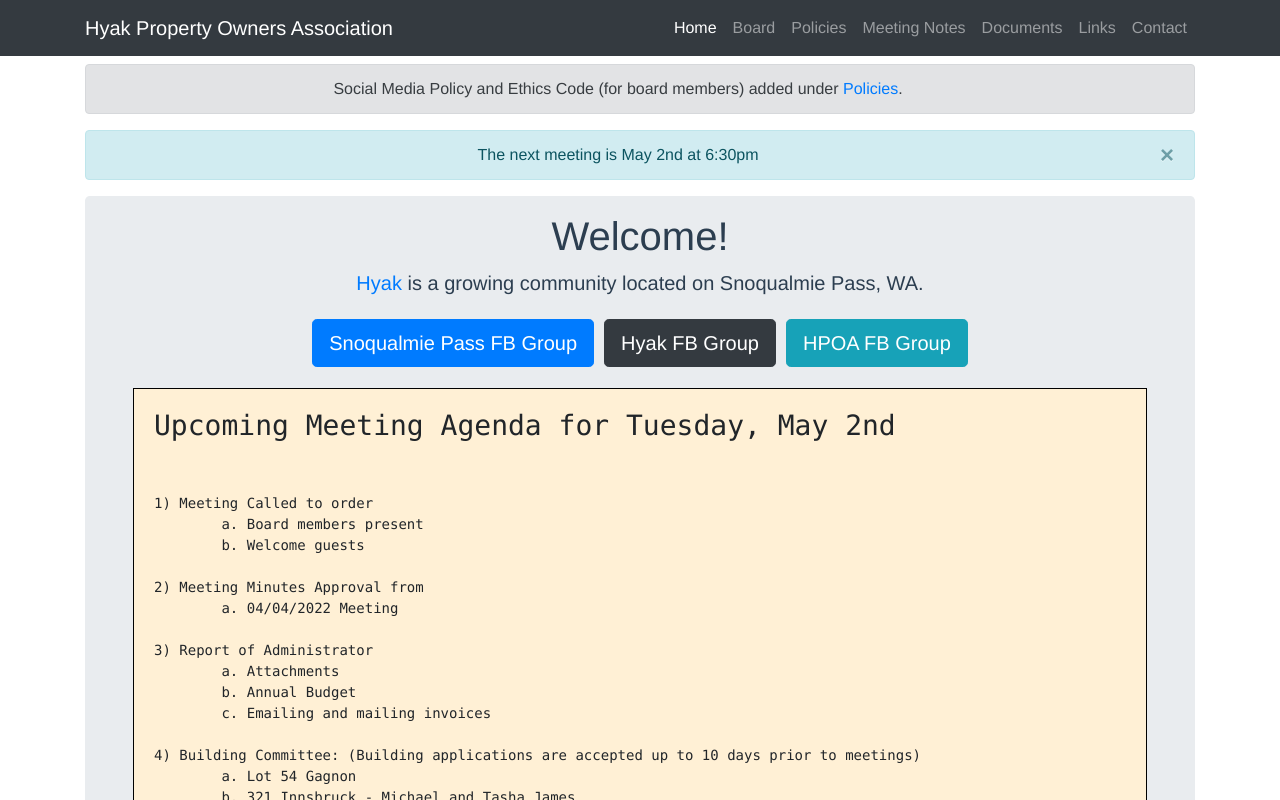
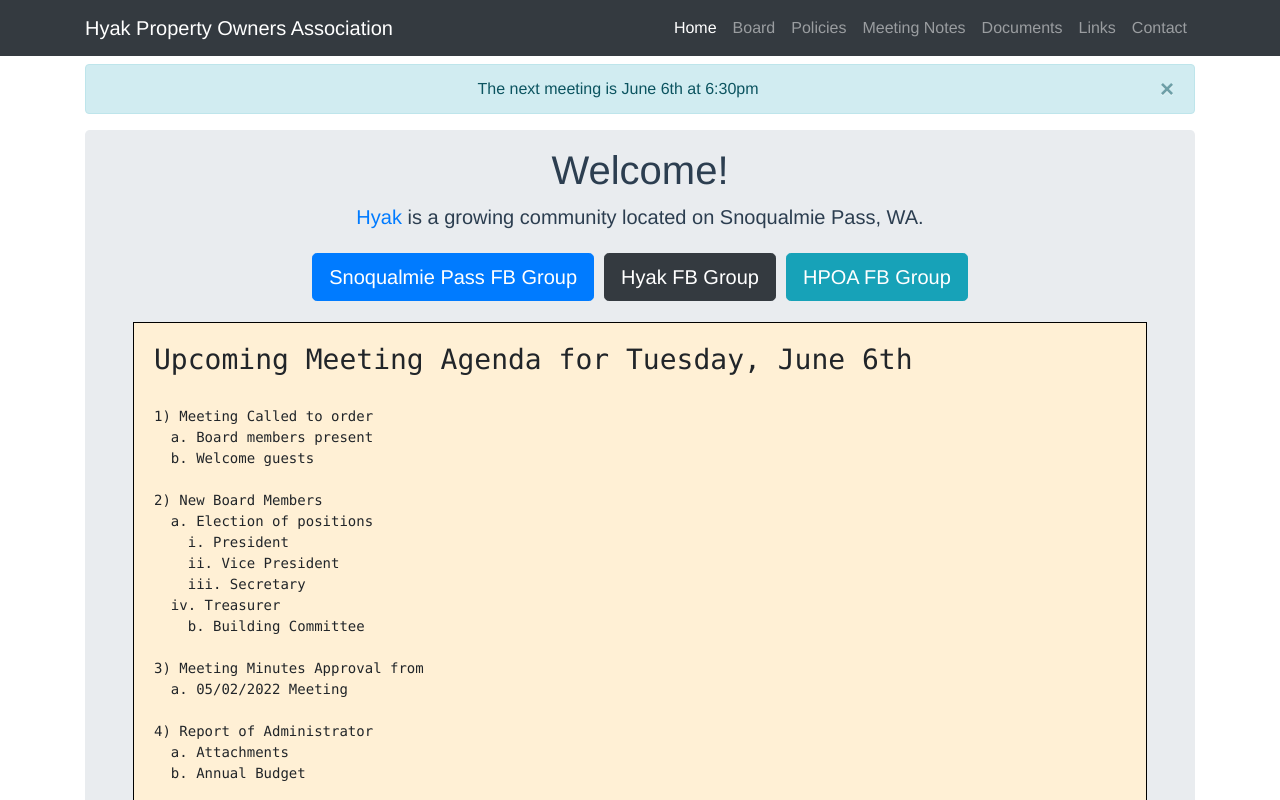
Before and after one commit to legauntt/hyak.life, a Vue app: page / in a window 1280 px wide. Shown: the top 800 px of the page. Built offline with nearby package versions, Linux system fonts and the light colour scheme.

Commit message:
Agenda Theory

```diff
--- a/src/views/Home.vue
+++ b/src/views/Home.vue
@@ -4,16 +4,17 @@
     <div class="container">
       <div class="row">
         <div class="col-lg-12">
-          <div class="alert alert-secondary alert-dismissible fade show mt-2">
+
+          <!-- <div class="alert alert-secondary alert-dismissible fade show mt-2">
             Social Media Policy and Ethics Code (for board members) added under
             <router-link to="/policies">Policies</router-link>.
-          </div>
+          </div> -->
           <div
             v-if="onTime"
             class="alert alert-info alert-dismissible fade show mt-2"
             role="alert"
           >
-            The next meeting is May 2nd at 6:30pm
+            The next meeting is June 6th at 6:30pm
 
             <button
               type="button"
@@ -69,67 +70,60 @@
                 "
                 v-if="onTime"
               >
-<h3>Upcoming Meeting Agenda for Tuesday, May 2nd</h3>
-
+<h3>Upcoming Meeting Agenda for Tuesday, June 6th</h3>
 1) Meeting Called to order
   a. Board members present
   b. Welcome guests
 
-2) Meeting Minutes Approval from
-	a. 04/04/2022 Meeting
+2) New Board Members
+  a. Election of positions
+    i. President
+    ii. Vice President
+    iii. Secretary
+  iv. Treasurer
+    b. Building Committee
 
-3) Report of Administrator
+3) Meeting Minutes Approval from
+  a. 05/02/2022 Meeting
+
+4) Report of Administrator
   a. Attachments
   b. Annual Budget
-	c. Emailing and mailing invoices
 
-4) Building Committee: (Building applications are accepted up to 10 days prior to meetings)
+5) Building Committee: (Building applications are accepted up to 10 days prior to meetings)
   a. Lot 54 Gagnon
   b. 321 Innsbruck - Michael and Tasha James
+  c. Lot 48 – Renich (tree removal)
 
-5) Old Business
+6) Old Business
   a. Bylaw’s Committee Update
-	i. STVR and Building Committee Building Guidelines Surveys
+    i. STVR Surveys Results
   b. Building Committee Updated
-	i. New building application
-	c. Community Newsletter
-	i. Social media, quarterly and email
-	d. Insurance policy (updating current policy)
-	e. WM Garbage Service
-	f. Covenants Enforcement Policy –
-	i. Signage definition from Bylaws
-	ii. Fences
-	g. Hiring a second Legal Representation specializing in HOA
-	h. County Roads Chipping / Sealing schedule
+    i. Survey results
+  c. Insurance policy (updating current policy)
+  d. Annual Meeting and Neighborhood cleanup
+    i. Annual Mailer reimbursement
+    ii. Annual Cleanup reimbursement
 
-6) New Business
-	a. Annual Meeting and Neighborhood cleanup – dates and budget details
-	b. Annual Mailer and Ballots
-	c. HPOA Zoom Account
-	d. Discussion on releasing plans submitted to building committee
-	e. Dave: Entire board input and review of the documents the Bauer's supplied to the Board on
-	April 4, 2023 and include the Elimination of a Segment of Easement document.
-	f. Dave: Have a discussion relating to if the Board needs to establish any action points relating to
-	the above documents.
-	g. Dave: Regarding WUCOIA - I was provided 2 slides by Kyle Tibbs of WSCAI. I think if a new
-	attorney is selected, it would be best navigated with that individual as I am sure there will be
-	some new governing documents that will need to be executed. The biggest positive I am aware
-	of is the reduction in homeowner voting thresholds to pass new Bylaws and Covenants.
-	h. Dave: I think the Board needs to look at creating Committee chair positions for each board
-	member with the exception of the President. I think for the incoming Board members this will
-	help create some clarity on Board member duties and overall direction of the Board. Some
-	ideas may include Finance, Neighborhood Communications, External Communications,
-	Improvements as well as the existing Building committee.
-	i. Dave: Also, I know it is a time commitment to serve as a Board member and it seems to be
-	increasing. That being said, there needs to be attendance/participation requirements for the
-	Board members to equalize the burden.
+7) New Business
+  a. Letter to members without email to get email addresses
+  b. Volunteer to rehang neighborhood sign
+  c. Governing Documents
+    i. An Assessment Collection Policy.  This will establish interest rates, late charges, and
+    trigger points when the Board wants liens and other collection action done.
+    ii. A Rule for Fines.  This Rule incentivizes owner compliance.
+    iii. Rules as recommend above.
 
-7) Communications
+8) Communications
 
-8) Guest Comments
+9) Guest Comments
 
-9) Meeting Adjourned
-	a. Next Meeting Date: 06/06/2023 or 07/04/2023
+10) Executive session of board members
+  a. Discussion of Cromwell memo regarding governing documents
+
+  11) Meeting Adjourned
+  a. No July meeting
+  b. Next Meeting Date: 08/01/2023
 
 </pre>
             </div>
@@ -157,7 +151,7 @@ export default {
     // only show the upcoming agenda until a little after the meeting date (March 7th)
     onTime() {
       const now = moment();
-      const later = moment("2023-05-03 02:00");
+      const later = moment("2023-06-07 02:00");
       return now.isBefore(later);
     },
   },
```
Lines whose indentation alone changed are shown as unchanged.
